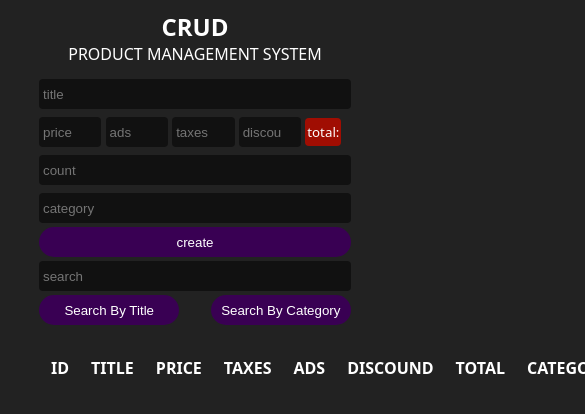
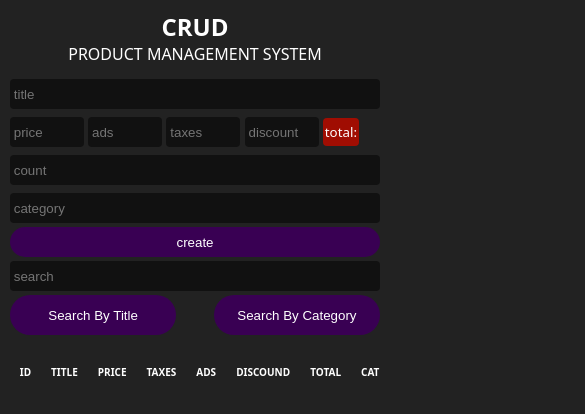
Before and after one commit to moomakram/cruds, a plain HTML site: page index.html in a window 390 px wide. Shown: the top 414 px of the page, 585 px wide, since content can reach past the window. Drawn offline with Linux system fonts and the light colour scheme.

Commit message:
إرجاع التعديلات أو وصف التعديل الذي قمت به

```diff
--- a/cruds.css
+++ b/cruds.css
@@ -103,14 +103,16 @@
     width: 100%;
     text-align: center;
     margin: 10px 0;
+    border-collapse: collapse; /* إزالة الحواف هنا */
+}
+
+table th, table td {
+    padding: 10px;
+    /* إزالة الحدود هنا */
 }
 
 table th {
     text-transform: uppercase;
-  }
-
-  th, td {
-    padding: 10px;
 }
 
 /* ✅ تنسيق صف الحقول (count, category, create) */
@@ -133,4 +135,30 @@
     .inputs-row .submit {
         min-width: 100%;
     }
+
+    table {
+        display: block;
+        overflow-x: auto; /* إضافة تمرير أفقي */
+        white-space: nowrap; /* منع التفاف النصوص */
     }
+
+    table th, table td {
+        font-size: 12px; /* تقليل حجم الخط في الجداول الصغيرة */
+    }
+
+    .crud {
+        width: 95%; /* لتقليص عرض النموذج في الموبايل */
+    }
+
+    /* تقليص حجم الخط بشكل أكبر للموبايلات الصغيرة */
+    @media screen and (max-width: 480px) {
+        table th, table td {
+            font-size: 10px;
+        }
+
+        button {
+            width: 100%;
+            height: 40px;
+        }
+    }
+}
```
Lines whose indentation alone changed are shown as unchanged.
